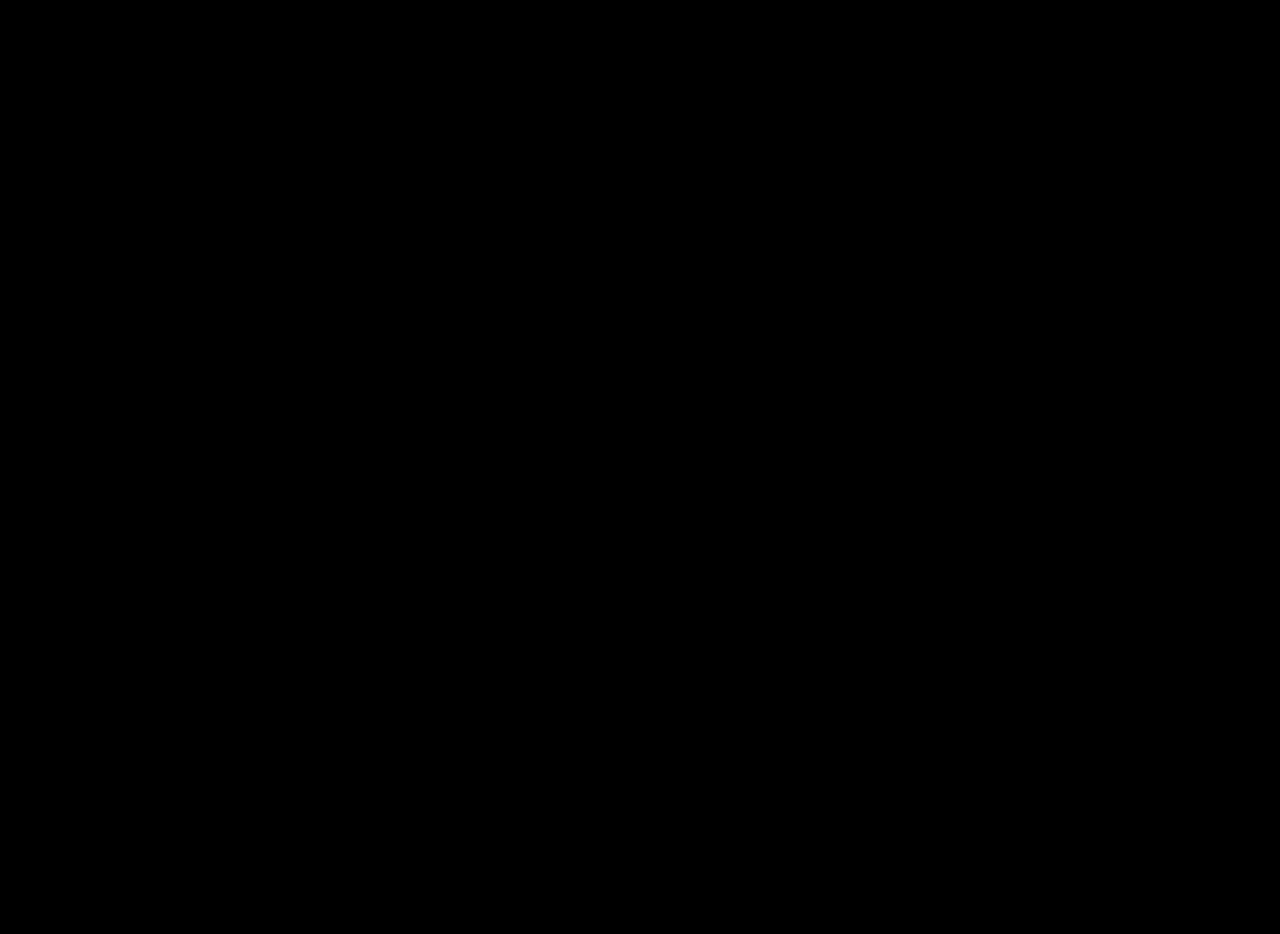
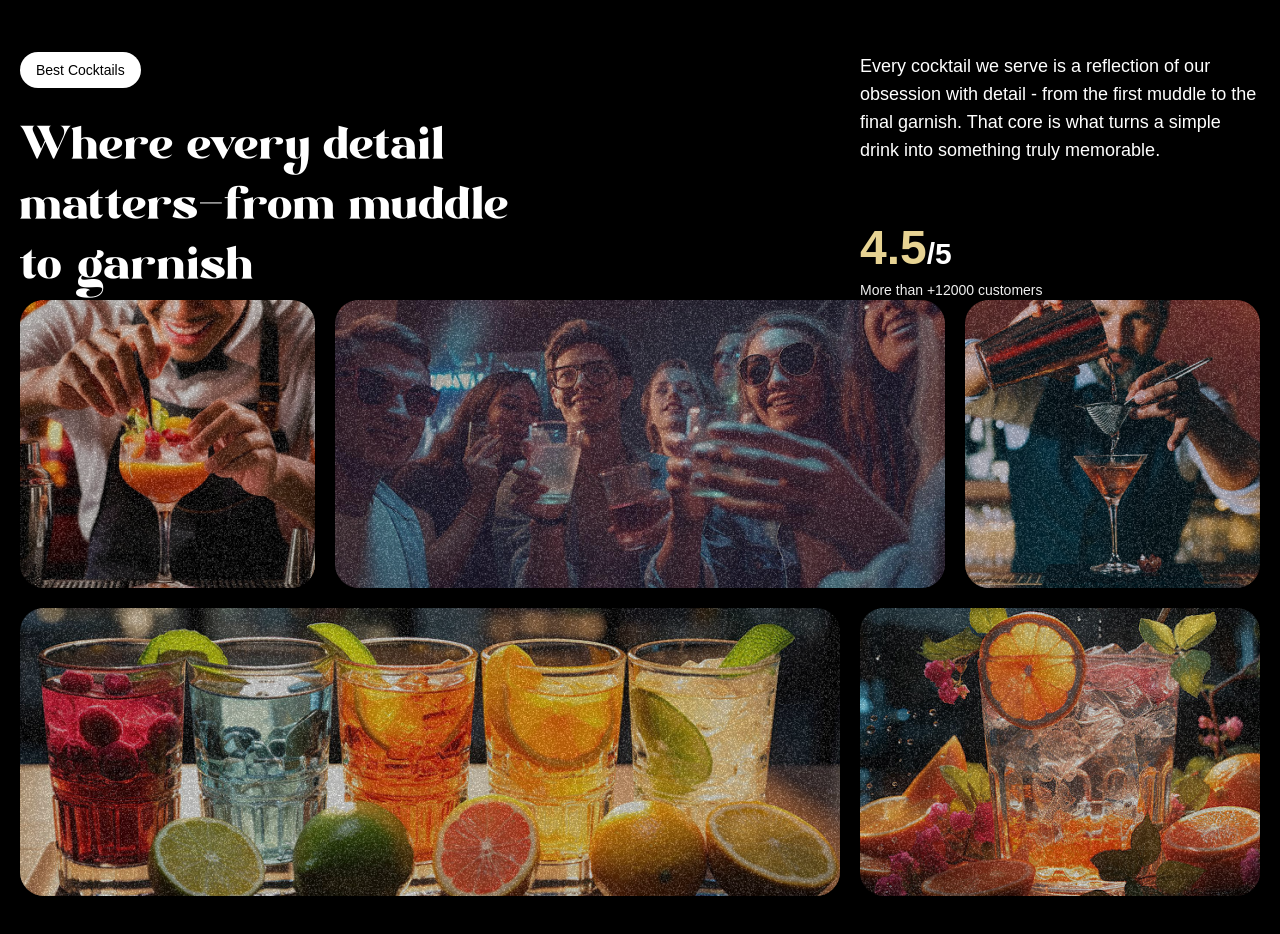
Before and after one commit to Meowl03/GSAP, a React (Vite) app: page / in a window 1280 px wide. Shown: the part 1660-2594 px from the top of the page. Before the commit the page ends 1600 px from the top, so only its background shows below. Built offline with nearby package versions, Linux system fonts and the light colour scheme.

Commit message:
Implement the about section

```diff
--- a/src/App.jsx
+++ b/src/App.jsx
@@ -3,6 +3,7 @@
 import Navbar from './components/Navbar';
 import Hero from './components/Hero';
 import Cocktails from './components/Cocktails';
+import About from './components/About';
 
 gsap.registerPlugin(ScrollTrigger, SplitText);
 
@@ -12,6 +13,7 @@
       <Navbar />
       <Hero />
       <Cocktails />
+      <About />
     </main>
   )
 }
--- /dev/null
+++ b/src/components/About.jsx
@@ -0,0 +1,91 @@
+import React from 'react'
+import gsap from 'gsap'
+import { useGSAP } from '@gsap/react'
+import SplitText from 'gsap/SplitText'
+
+const About = () => {
+
+    useGSAP(() => {
+        const titleSplit = SplitText.create('#about h2', {
+            type: 'words',
+        })
+
+        const scrollTimeline = gsap.timeline({
+            scrollTrigger: {
+                trigger: '#about',
+                start: 'top center',
+            }
+        })
+
+        scrollTimeline
+          .from(titleSplit.words, {
+            opacity: 0, duration: 1, yPercent: 100, ease:'expo.out', stagger: 0.02
+          })
+          .from('.top-grid div, .bottom-grid div', {
+            opacity: 0, duration: 1, ease: 'power1.inOut',
+            stagger: 0.04
+          }, '-=0.5');
+    })
+  return (
+    <div id="about">
+     <div className="mb-16 md:px-0 px-5">
+        <div className="content">
+            <div className="md:col-span-8">
+                <p className="badge">Best Cocktails</p>
+                <h2>Where every detail matters
+                    <span className="text-white">-</span>
+                    from muddle to garnish</h2>
+            </div>
+
+            <div className="sub-content">
+                <p>
+                    Every cocktail we serve is a reflection of our obsession with detail - from the first muddle
+                    to the final garnish. That core is what turns a simple drink into something truly memorable.
+                </p>
+                <div>
+                    <p className="md:text-3xl text-xl font-bold">
+                        <span>4.5</span>/5
+                    </p>
+                    <p className="text-sm text-white-100">
+                        More than +12000 customers
+                    </p>
+                </div>
+            </div>
+        </div>
+
+        <div className="top-grid">
+            <div className="md:col-span-3">
+                <div className="noisy"/>
+                <img src="/images/abt1.png" alt="grid-img-1" />
+            </div>
+
+
+            <div className="md:col-span-6">
+                <div className="noisy"/>
+                <img src="/images/abt2.png" alt="grid-img-2" />
+            </div>
+
+
+            <div className="md:col-span-3">
+                <div className="noisy"/>
+                <img src="/images/abt5.png" alt="grid-img-5" />
+            </div>
+        </div>
+        <div className="bottom-grid">
+            <div className="md:col-span-8">
+                <div className="noisy"/>
+                <img src="/images/abt3.png" alt="grid-img-3" />
+            </div>
+
+            <div className="md:col-span-4">
+                <div className="noisy"/>
+                <img src="/images/abt4.png" alt="grid-img-4" />
+            </div>
+        </div>
+     </div>
+
+    </div>
+  )
+}
+
+export default About
```
